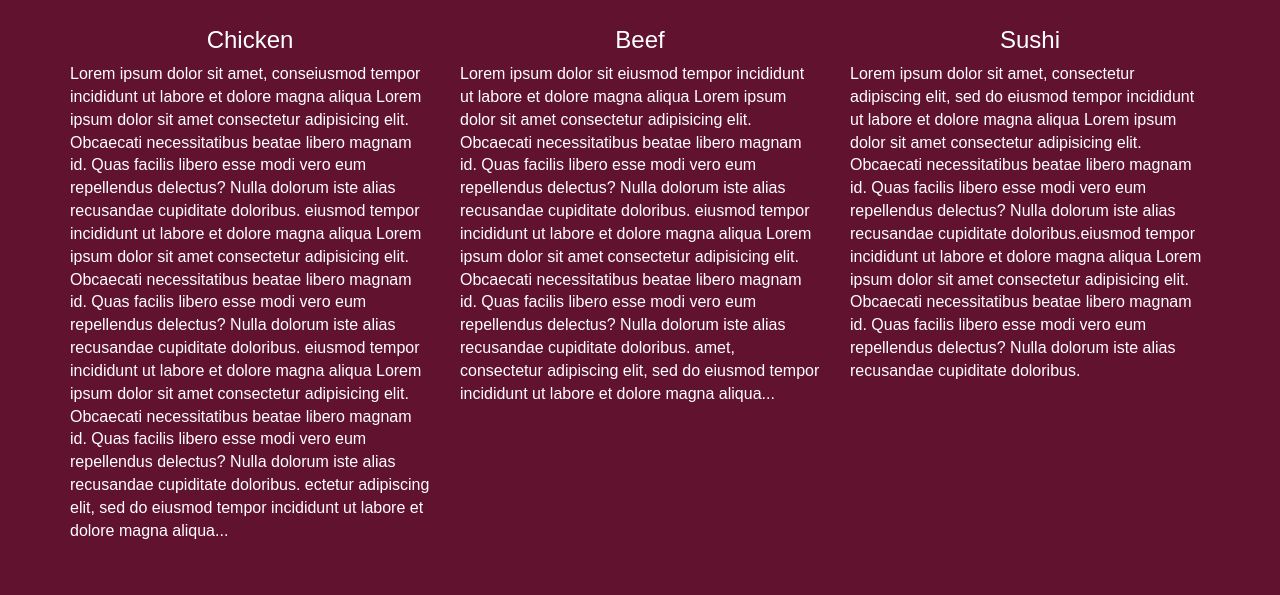
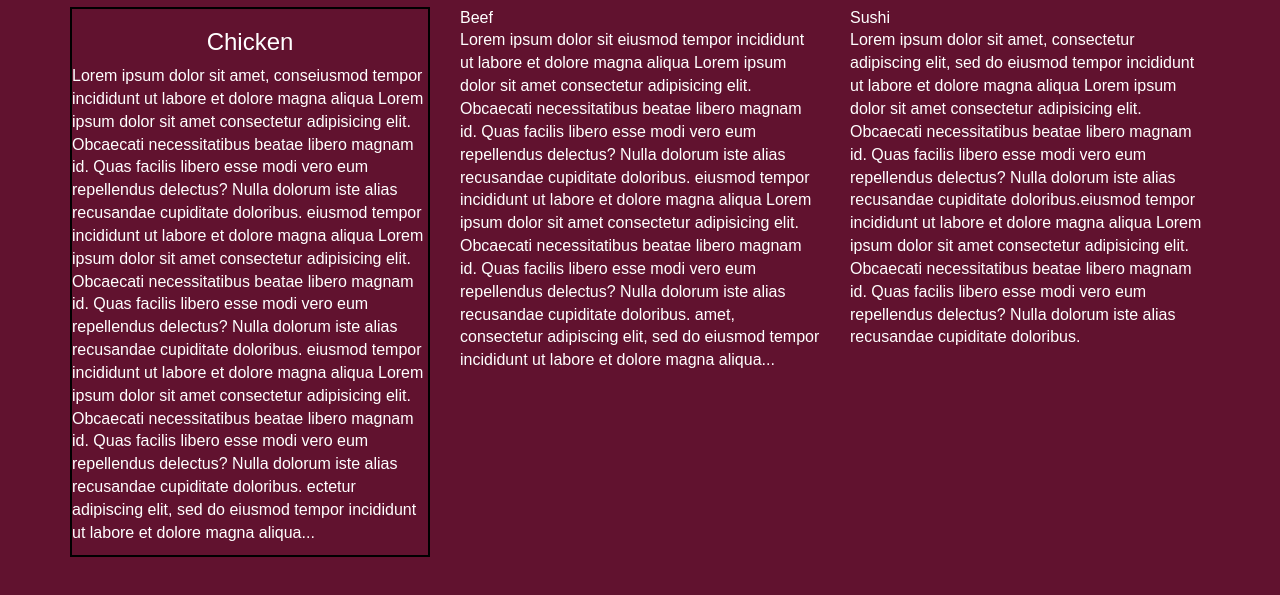
Before and after one commit to Muhammad-Talha236/module3-solution, a plain HTML site: page index.html in a window 1280 px wide. Shown: the part 135-730 px from the top of the page. Drawn offline with nearby package versions, Linux system fonts and the light colour scheme; files that its build step writes are made by us from their sources.

Commit message:
Update index.html

```diff
--- a/index.html
+++ b/index.html
@@ -56,7 +56,7 @@
       <div class="row">
         <!-- Chicken Section -->
         <div class="col-xs-12 col-sm-6 col-md-4">
-          <div class="section-box">
+          <div class="section-box" style="border: 2px solid black">
             <h3 class="text-center">Chicken</h3>
             <p>
               Lorem ipsum dolor sit amet, conseiusmod tempor incididunt ut
@@ -81,7 +81,7 @@
 
         <!-- Beef Section -->
         <div class="col-xs-12 col-sm-6 col-md-4">
-          <div class="section-box">
+          <div class="section-box" style="border: 2px solid black>
             <h3 class="text-center">Beef</h3>
             <p>
               Lorem ipsum dolor sit eiusmod tempor incididunt ut labore et
@@ -102,7 +102,7 @@
 
         <!-- Sushi Section -->
         <div class="col-xs-12 col-sm-12 col-md-4">
-          <div class="section-box">
+          <div class="section-box" style="border: 2px solid black>
             <h3 class="text-center">Sushi</h3>
             <p>
               Lorem ipsum dolor sit amet, consectetur adipiscing elit, sed do
```
